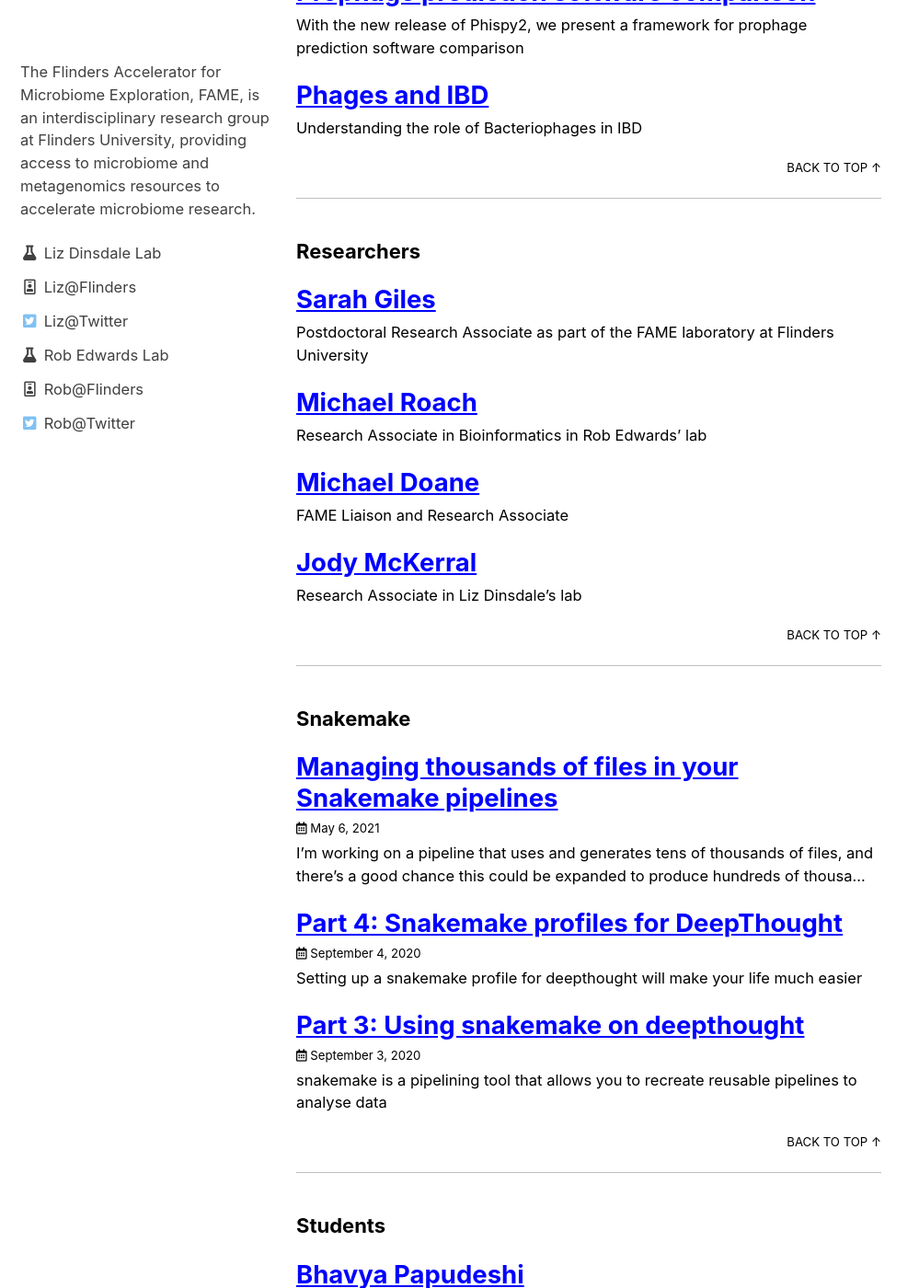
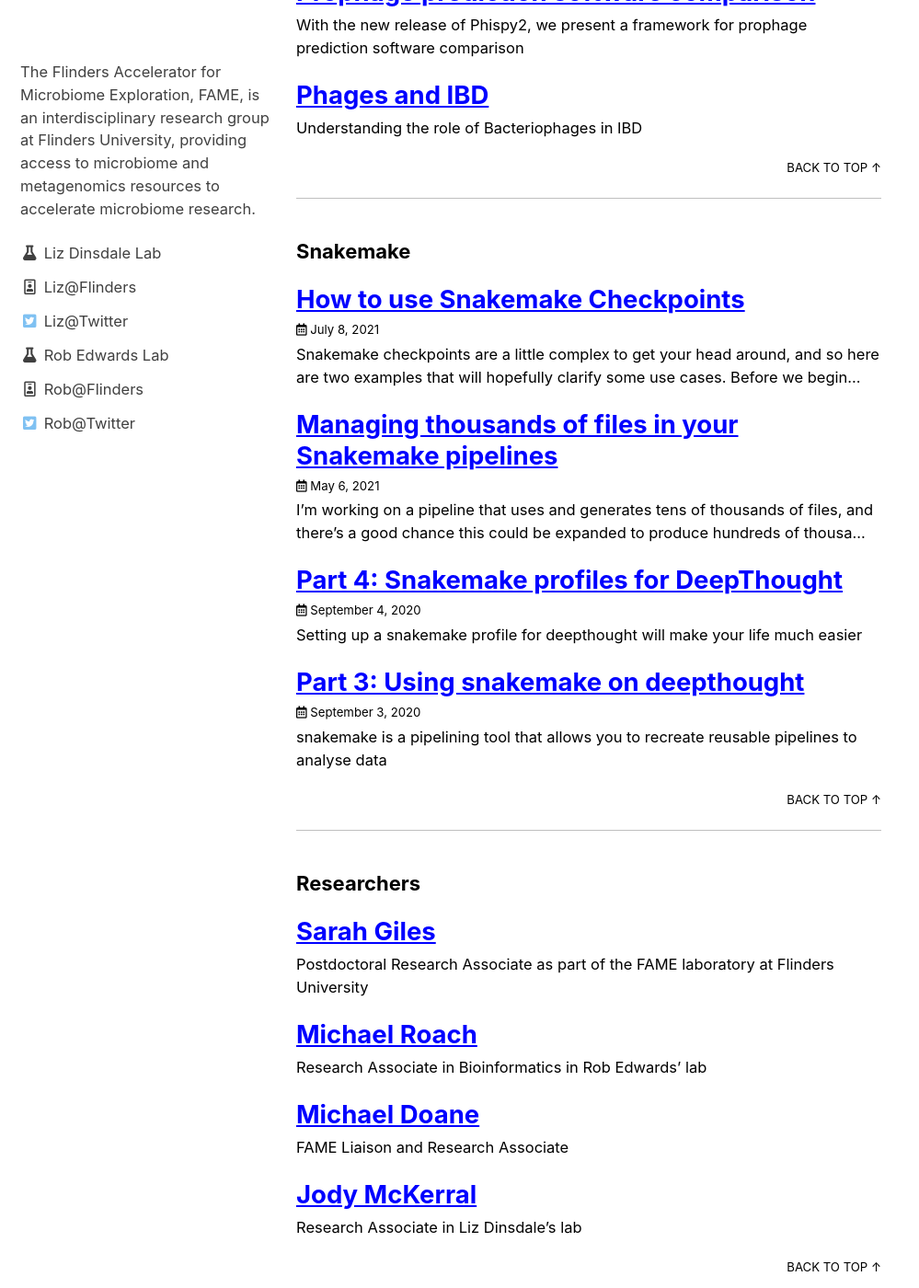
Before and after one commit to FlindersFAME/fame.github.io, a Jekyll site: the page built from _pages/tags.md, in a window 1280 px wide and 1400 px high, scrolled down 2640 px. Shown: the whole window at 92% size, without its empty margins (0-999 px from the left). Built offline with Jekyll 4.4.1, drawn with Linux system fonts in a browser that asks for light colours; cached includes are drawn as plain includes; some of the changed text lies outside the part shown.

Commit message:
adding title

```diff
--- a/Blog/_posts/2021-07-08-smk_checkpoints.md
+++ b/Blog/_posts/2021-07-08-smk_checkpoints.md
@@ -1,4 +1,11 @@
-# Snakemake Checkpoints
+---
+layout: single
+show_date: true
+tags : Snakemake Checkpoints
+title: How to use Snakemake Checkpoints
+author: Rob Edwards
+---
+
 
 Snakemake checkpoints are a little complex to get your head around, and so here are two examples that will hopefully clarify some use cases.
 
```
